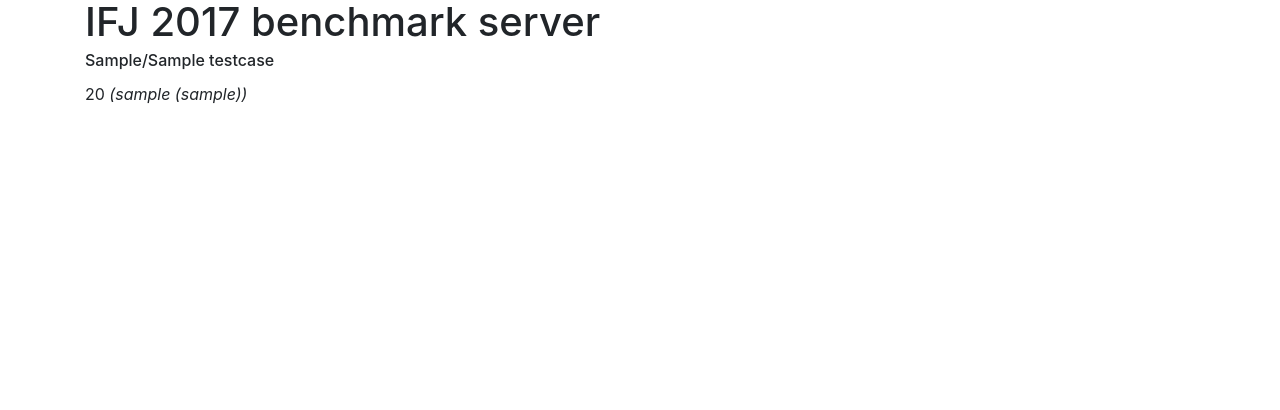
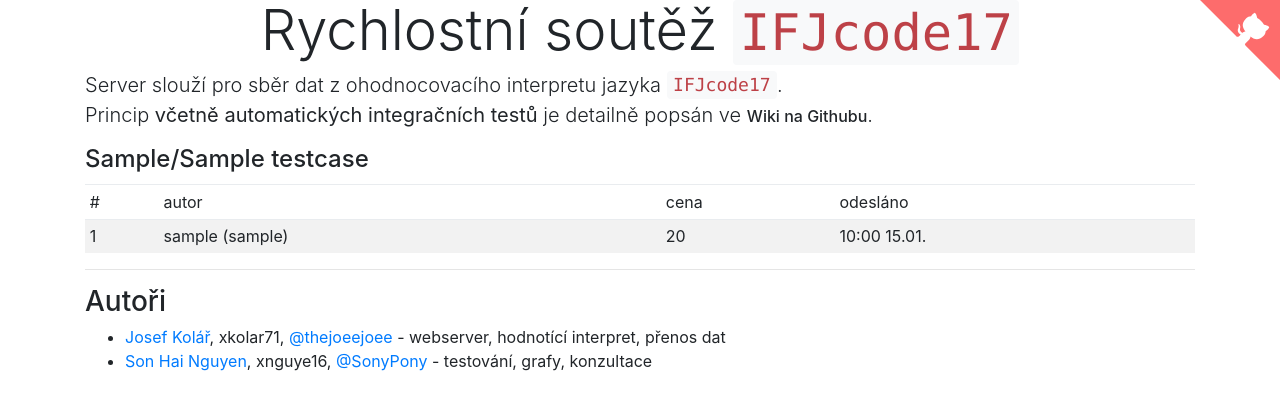
Before and after one commit to thejoeejoee/VUT-FIT-IFJ-2017-server, a Django app: page / in a window 1280 px wide. Shown: the top 410 px of the page. Run offline with Django 3.2, Linux system fonts and the light colour scheme; tables that the repository leaves empty hold one stand-in row (values such as "Sample post"); some libraries are stand-ins or nearby versions.

Commit message:
Improvements to homepage

```diff
--- a/web/templates/web/index.html
+++ b/web/templates/web/index.html
@@ -2,7 +2,7 @@
 <html lang="en">
 <head>
     <meta charset="UTF-8">
-    <title>IFJ 2017 benchmark server</title>
+    <title>Rychlostní soutěž IFJcode17 | VUT FIT IFJ 2017</title>
     <link href="https://maxcdn.bootstrapcdn.com/bootstrap/4.0.0-beta/css/bootstrap.min.css" rel="stylesheet" integrity="sha384-/Y6pD6FV/Vv2HJnA6t+vslU6fwYXjCFtcEpHbNJ0lyAFsXTsjBbfaDjzALeQsN6M" crossorigin="anonymous">
 
     <script src="https://code.jquery.com/jquery-3.2.1.slim.min.js" crossorigin="anonymous"
@@ -14,15 +14,79 @@
 </head>
 <body>
 <div class="container">
-    <h1>IFJ 2017 benchmark server</h1>
+    <h1 class="text-center display-4">Rychlostní soutěž <code>IFJcode17</code></h1>
+    <p class="lead">
+        Server slouží pro sběr dat z ohodnocovacího interpretu jazyka <code>IFJcode17</code>.<br>
+        Princip <strong>včetně automatických integračních testů</strong> je detailně popsán ve
+        <a class="h6" target="_blank" href="https://github.com/thejoeejoee/VUT-FIT-IFJ-2017-tests/wiki">Wiki na
+            Githubu</a>.
+    </p>
     {% for case in cases %}
-        <h6 class="card-title">{{ case }}</h6>
-        <p>
+        <h4 class="card-title">{{ case }}</h4>
+        <table class="table table-striped table-sm">
+            <thead class="thead-default">
+            <tr>
+                <td>#</td>
+                <td>autor</td>
+                <td>cena</td>
+                <td>odesláno</td>
+            </tr>
+            </thead>
+            <tbody>
             {% for result in case.result_test_case.all %}
-                {{ result.price }} <i>({{ result.author }})</i>{% if not forloop.last %}, {% endif %}
+                <tr>
+                    <td>{{ forloop.counter }}</td>
+                    <td>{{ result.author }}</td>
+                    <td>{{ result.price }}</td>
+                    <td>{{ result.x_created|date:"H:i d.m." }}</td>
+                </tr>
             {% endfor %}
-        </p>
+            </tbody>
+        </table>
+        <hr>
     {% endfor %}
+    <h3>Autoři</h3>
+    <ul>
+        <li><a href="https://www.facebook.com/kolar.joe">Josef Kolář</a>, xkolar71,
+            <a href="https://github.com/thejoeejoee">@thejoeejoee</a> - webserver, hodnotící interpret, přenos dat
+        </li>
+        <li><a href="https://www.facebook.com/sony.nguyen.98">Son Hai Nguyen</a>, xnguye16,
+            <a href="https://github.com/SonyPony">@SonyPony</a> - testování, grafy, konzultace
+        </li>
+    </ul>
 </div>
+
+<a href="https://github.com/thejoeejoee/VUT-FIT-IFJ-2017-tests" class="github-corner" aria-label="Zobrazit na Githubu">
+    <svg width="80" height="80" viewBox="0 0 250 250" style="fill:#FD6C6C; color:#fff; position: fixed; top: 0; border: 0; right: 0;" aria-hidden="true">
+        <path d="M0,0 L115,115 L130,115 L142,142 L250,250 L250,0 Z"></path>
+        <path d="M128.3,109.0 C113.8,99.7 119.0,89.6 119.0,89.6 C122.0,82.7 120.5,78.6 120.5,78.6 C119.2,72.0 123.4,76.3 123.4,76.3 C127.3,80.9 125.5,87.3 125.5,87.3 C122.9,97.6 130.6,101.9 134.4,103.2" fill="currentColor" style="transform-origin: 130px 106px;" class="octo-arm"></path>
+        <path d="M115.0,115.0 C114.9,115.1 118.7,116.5 119.8,115.4 L133.7,101.6 C136.9,99.2 139.9,98.4 142.2,98.6 C133.8,88.0 127.5,74.4 143.8,58.0 C148.5,53.4 154.0,51.2 159.7,51.0 C160.3,49.4 163.2,43.6 171.4,40.1 C171.4,40.1 176.1,42.5 178.8,56.2 C183.1,58.6 187.2,61.8 190.9,65.4 C194.5,69.0 197.7,73.2 200.1,77.6 C213.8,80.2 216.3,84.9 216.3,84.9 C212.7,93.1 206.9,96.0 205.4,96.6 C205.1,102.4 203.0,107.8 198.3,112.5 C181.9,128.9 168.3,122.5 157.7,114.1 C157.9,116.9 156.7,120.9 152.7,124.9 L141.0,136.5 C139.8,137.7 141.6,141.9 141.8,141.8 Z" fill="currentColor" class="octo-body"></path>
+    </svg>
+</a>
+<style>.github-corner:hover .octo-arm {
+    animation: octocat-wave 560ms ease-in-out
+}
+
+@keyframes octocat-wave {
+    0%, 100% {
+        transform: rotate(0)
+    }
+    20%, 60% {
+        transform: rotate(-25deg)
+    }
+    40%, 80% {
+        transform: rotate(10deg)
+    }
+}
+
+@media (max-width: 500px) {
+    .github-corner:hover .octo-arm {
+        animation: none
+    }
+
+    .github-corner .octo-arm {
+        animation: octocat-wave 560ms ease-in-out
+    }
+}</style>
 </body>
 </html>
```
